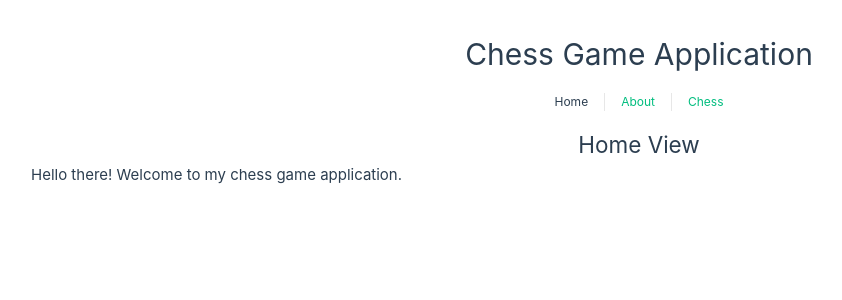
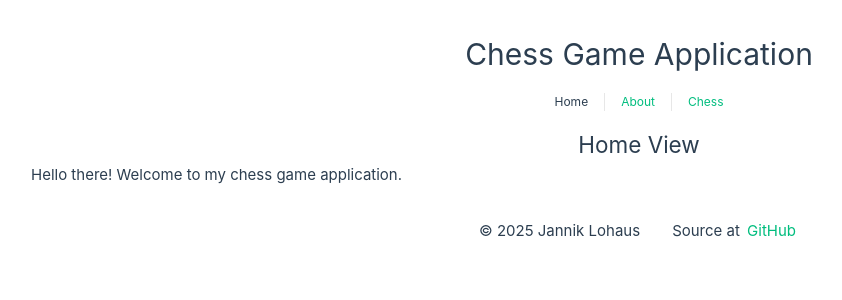
Before and after one commit to Iyashi/vue-chess, a Vue app: page / in a window 1280 px wide. Shown: the top 300 px of the page, without its empty margins (1-843 px from the left). Built offline with nearby package versions, Linux system fonts and the light colour scheme; the HTML template or start-up script is replaced by a standard one.

Commit message:
Add site footer with link to github repo

```diff
--- a/src/App.vue
+++ b/src/App.vue
@@ -1,4 +1,5 @@
 <script setup lang="ts">
+import pkg from '../package.json'
 import { RouterLink, RouterView } from 'vue-router'
 </script>
 
@@ -16,6 +17,11 @@ import { RouterLink, RouterView } from 'vue-router'
   </header>
 
   <RouterView />
+
+  <footer>
+    <p>&copy; 2025 Jannik Lohaus</p>
+    <p>Source at <a :href="pkg.repository.url" rel="noopener">GitHub</a></p>
+  </footer>
 </template>
 
 <style lang="scss" scoped>
@@ -49,4 +55,13 @@ nav {
     }
   }
 }
+
+footer {
+  display: flex;
+  flex-direction: row;
+  justify-content: center;
+  align-items: center;
+  gap: 2rem;
+  margin-top: 2rem;
+}
 </style>
```
